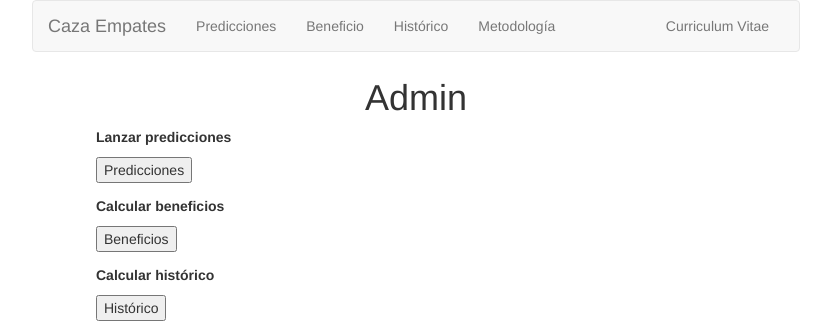
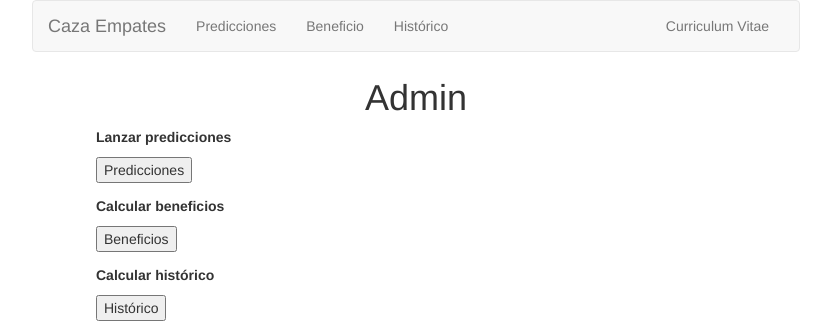
Before and after one commit to AlphaPicks/AlphaPicks, a Django app: page /admin in a window 1280 px wide; the page is wider, and only the part inside the window is pictured. Shown: the top 325 px of that part, without its empty margins (224-1055 px from the left). Run offline with Django 3.2, Linux system fonts and the light colour scheme; some libraries are stand-ins or nearby versions.

Commit message:
Add textos

```diff
--- a/web_project/templates/menuSuperior.html
+++ b/web_project/templates/menuSuperior.html
@@ -17,7 +17,7 @@
                         <li id="prediccion"><a href="/prediccion">Predicciones</a></li>
                         <li id="precision"><a href="/precision">Beneficio</a></li>
                         <li id="historico"><a href="/historico">Histórico</a></li>
-                        <li id="metodologia"><a href="/metodologia">Metodología</a></li>
+                        <!--<li id="metodologia"><a href="/metodologia">Metodología</a></li>-->
                         <!-- <li id="admin"><a href="/admin">Admin</a></li>
                           -->
                     </ul>
```
